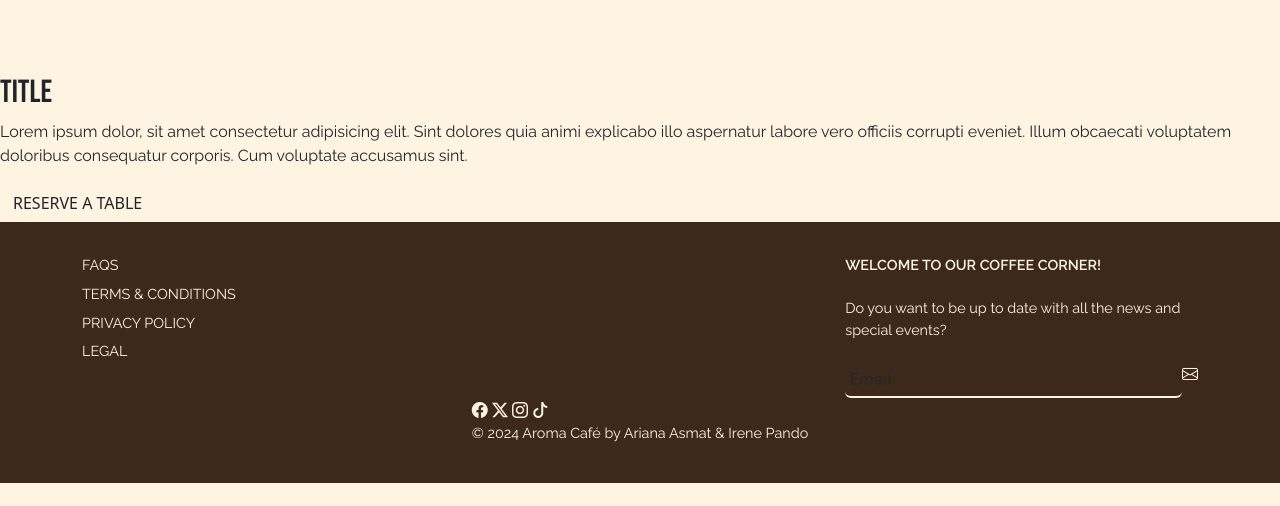
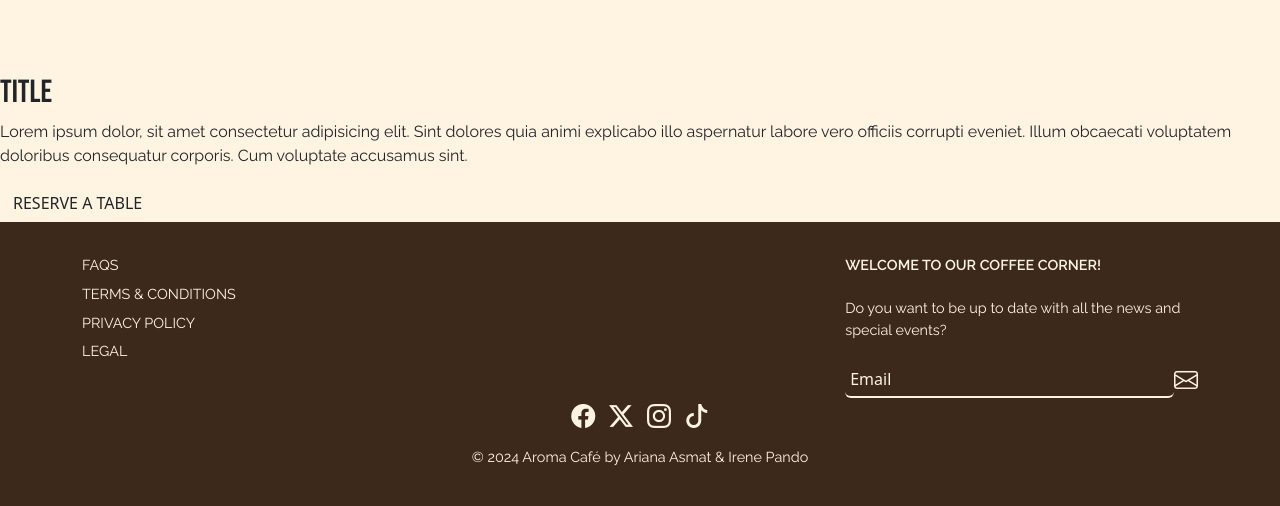
Before and after one commit to enerip/Web-Cafe, a plain HTML site: page index.html in a window 1280 px wide. Shown: the part 2934-3440 px from the top of the page. Before the commit the page ends 3417 px from the top, so only its background shows below. Drawn offline with nearby package versions, Linux system fonts and the light colour scheme.

Commit message:
footer done

```diff
--- a/css/style.css
+++ b/css/style.css
@@ -310,7 +310,7 @@ header {
     border-radius: var(--buttons-corner);
     padding: 0.6em 4em;
     text-align: center;
-    font-weight: 700;
+    font-weight: 600;
     font-size: 0.9em;
     margin-top: 4em;
     width: 30%;
@@ -373,7 +373,7 @@ header {
     color: var(--clr-light-2);
 }
 
-input.form-su:focus{
+.form-su:focus{
     background-color: transparent;
     outline: none;
 }
@@ -386,6 +386,12 @@ input.form-su:focus{
     border: none;
     margin-left: 3em;
     height: 28%;
+    font-weight: 600;
+}
+
+.btn-su:hover {
+    background-color: var(--clr-dark-2);
+    color: var(--clr-light-2);
 }
 
 /* -----GALLERY SECTION----- */
@@ -440,6 +446,11 @@ footer {
     font-size: 0.9em;
 }
 
+.terms p:hover {
+    cursor: pointer;
+    text-decoration: underline;
+}
+
 .nl-text p {
     margin-bottom: 1.5em;
     font-size: 0.9em;
@@ -463,3 +474,27 @@ footer {
     outline: none;
     color: var(--clr-light) !important;
 }
+
+.form-nl::placeholder {
+    color: var(--clr-light);
+}
+
+.form-nl:focus {
+    background-color: transparent;
+}
+
+#sm {
+    display: flex;
+    flex-direction: column;
+    justify-content: center;
+    align-items: center;
+}
+
+#sm p {
+    margin-top: 0.8em;
+}
+
+.iconsSM i:hover {
+    cursor: pointer;
+    color: var(--clr-accent) !important;
+}
--- a/index.html
+++ b/index.html
@@ -221,17 +221,17 @@
             <p>Do you want to be up to date with all the news and special events?</p>
             <div class="nl">
               <input type="email" class="form-control form-nl" id="floatingInput" placeholder="Email">
-              <i class="bi bi-envelope"></i>
+              <i class="bi bi-envelope" style="font-size: 1.5rem;"></i>
             </div>
           </div>
         </div>
       </div>
       <div id="sm">
         <div class="iconsSM">
-          <i class="bi bi-facebook"></i>
-          <i class="bi bi-twitter-x"></i>
-          <i class="bi bi-instagram"></i>
-          <i class="bi bi-tiktok"></i>
+          <i class="bi bi-facebook" style="font-size: 1.5rem; color: var(--clr-light-2); margin: 0.2em;"></i>
+          <i class="bi bi-twitter-x" style="font-size: 1.5rem; color: var(--clr-light-2); margin: 0.2em;"></i>
+          <i class="bi bi-instagram" style="font-size: 1.5rem; color: var(--clr-light-2); margin: 0.2em;"></i>
+          <i class="bi bi-tiktok" style="font-size: 1.5rem; color: var(--clr-light-2); margin: 0.2em;"></i>
         </div>
         <p>© 2024 Aroma Café by Ariana Asmat & Irene Pando</p>
       </div>
```
